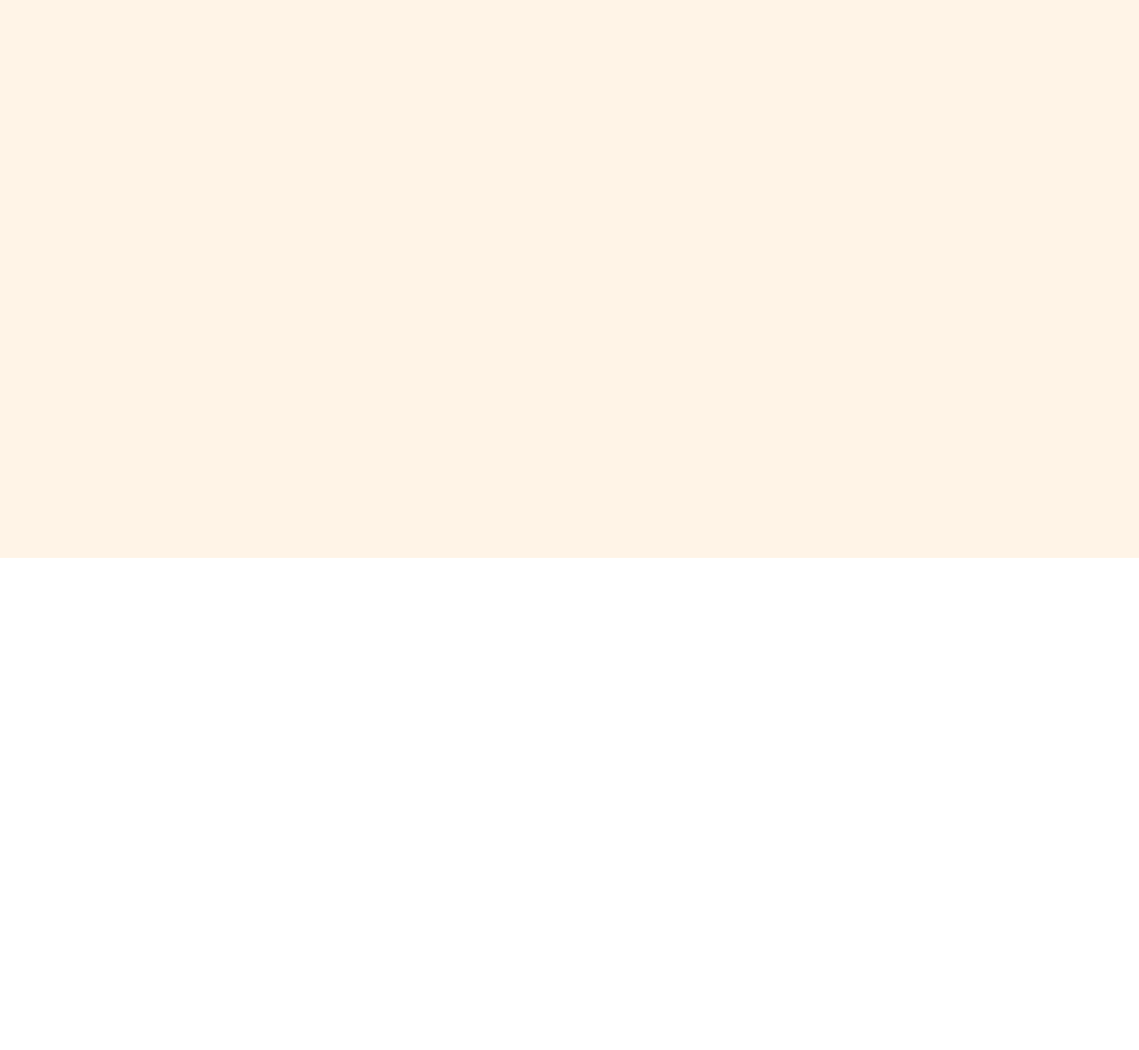
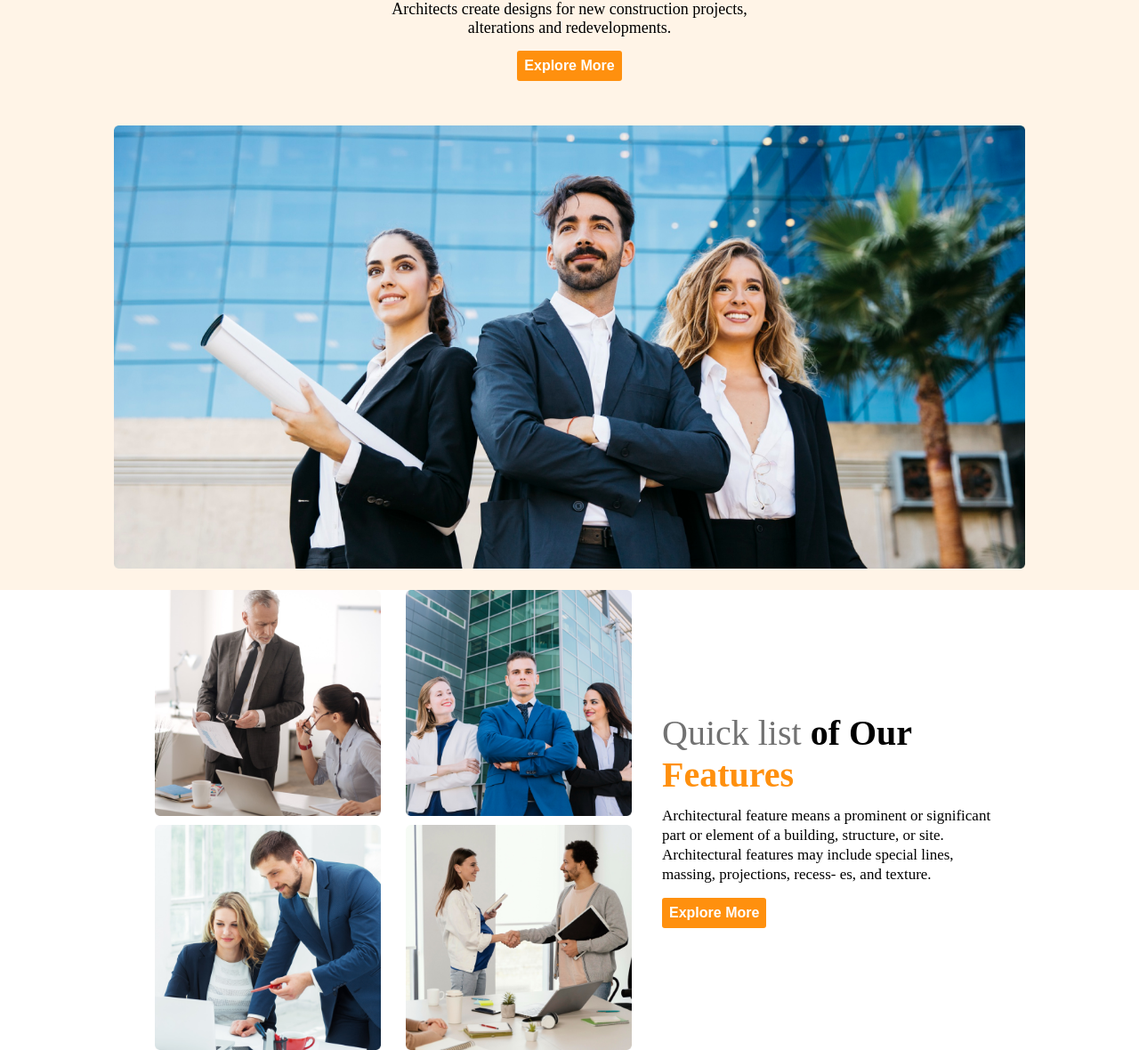
Before and after one commit to Mahbub-web-hero-1997/assignment-2, a plain HTML site: page index.html in a window 1280 px wide. Shown: the part 173-1353 px from the top of the page at 89% size. Before the commit the page ends 800 px from the top, so only its background shows below. Drawn offline with Linux system fonts and the light colour scheme.

Commit message:
features section added

```diff
--- a/index.html
+++ b/index.html
@@ -7,6 +7,7 @@
     <meta name="viewport" content="width=device-width, initial-scale=1.0">
     <title>Document</title>
     <link rel="stylesheet" href="style.css">
+    <link rel="stylesheet" href="responsive.css">
 </head>
 
 <body>
@@ -14,7 +15,7 @@
     <header class="header_Aria">
         <nav class="nav_Container">
             <div class="left_nav">
-                <h1>G3 Architects</h1>
+                <h1>Dream Architects</h1>
             </div>
             <div class="right_nav">
                 <a href="#">Home</a>
@@ -23,7 +24,36 @@
                 <a href="#">LogIn</a>
             </div>
         </nav>
+        <!-- Banner Aria -->
+        <section class="banner_Aria">
+            <div class="banner_Title">
+                <h1>Brand New
+                    Group of Architects</h1>
+                <p>Architects create designs for new construction projects, alterations and redevelopments.</p>
+                <button type="submit">Explore More</button>
+            </div>
+            <div class="banner_thamb">
+                <img src="./images/banner.png" alt="">
+            </div>
+        </section>
     </header>
+    <!-- Quick list of Our Features Aria -->
+    <section class="features_Aria">
+        <div class="left_content">
+            <img src="./images/team1.png" alt="">
+            <img src="./images/team2.png" alt="">
+            <img src="./images/team3.png" alt="">
+            <img src="./images/team4.png" alt="">
+        </div>
+        <div class="right_content">
+            <h1><span style="color:#727272; font-weight: 400;">Quick list</span> of Our <span
+                      style="color: #FF900E;">Features</span></h1>
+            <p>Architectural feature means a prominent or significant part or element of a building, structure, or site.
+                Architectural
+                features may include special lines, massing, projections, recess- es, and texture.</p>
+            <button>Explore More</button>
+        </div>
+    </section>
 
 
 </body>
--- /dev/null
+++ b/responsive.css
@@ -0,0 +1,73 @@
+/* Responsive Aria */
+/* For mobile */
+@media screen and (max-width:480px) {
+    .nav_Container {
+        width: 100%;
+    }
+
+    .nav_Container {
+        flex-direction: column;
+        background: #000;
+        color: wheat;
+        width: 100%;
+    }
+
+    .left_nav h1 {
+        font-size: 45px;
+    }
+
+    .right_nav {
+        width: 100%;
+        margin-top: 10px;
+        text-align: center;
+        padding-bottom: 15px;
+    }
+
+    .right_nav a {
+        color: wheat;
+        font-weight: normal;
+    }
+
+    /* Banner Aria */
+    .banner_Aria {
+        margin-top: 18px;
+    }
+
+    .banner_Title {
+        width: 100%;
+    }
+
+    .features_Aria {
+        flex-direction: column;
+        margin-top: 10px;
+        width: 100%;
+    }
+
+    .left_content {
+        grid-template-columns: repeat(1, 1fr);
+        width: 100%;
+    }
+
+    .right_content {
+        width: 90%;
+        margin-top: 25px;
+        text-align: center;
+
+    }
+
+    .right_content h1 {
+        width: 100%;
+        text-align: center;
+    }
+
+    .right_content p {
+        width: 100%;
+        text-align: center;
+        margin-top: 10px;
+    }
+
+    .right_content button {
+        margin-top: 10px;
+    }
+
+}
--- a/style.css
+++ b/style.css
@@ -7,7 +7,7 @@
 .header_Aria {
     width: 100%;
     background: #FFF4E7;
-    height: 100vh;
+
 }
 
 .nav_Container {
@@ -31,3 +31,100 @@
     font-weight: bold;
     color: black;
 }
+
+/* Banner Aria Style */
+.banner_Aria {
+    width: 80%;
+    margin: auto;
+    margin-top: 75px;
+}
+
+.banner_Title {
+    width: 40%;
+    margin: auto;
+    text-align: center;
+}
+
+.banner_Title h1 {
+    font-size: 30px;
+    margin-bottom: 10px;
+}
+
+.banner_Title p {
+    font-size: 18px;
+}
+
+.banner_Title button {
+    padding: 8px;
+    font-size: 16px;
+    font-weight: bold;
+    margin-top: 15px;
+    background: #FF900E;
+    color: white;
+    border: none;
+    border-radius: 3px;
+    cursor: pointer;
+
+}
+
+.banner_thamb {
+    width: 100%;
+    margin-top: 50px;
+
+}
+
+.banner_thamb img {
+    width: 100%;
+    margin-bottom: 20px;
+}
+
+/* Features Aria Style */
+
+.features_Aria {
+    width: 75%;
+    display: flex;
+    justify-content: space-between;
+    align-items: center;
+    margin: auto;
+}
+
+.left_content {
+    width: 60%;
+    display: grid;
+    grid-template-columns: repeat(2, 1fr);
+    gap: 10px 0px;
+
+}
+
+.left_content img {
+    width: 90%;
+    margin: auto;
+}
+
+.right_content {
+    width: 40%;
+    margin-left: 20px;
+}
+
+.right_content h1 {
+    font-size: 40px;
+}
+
+.right_content p {
+    font-size: 17px;
+    line-height: 22px;
+    margin-top: 12px;
+}
+
+.right_content button {
+    padding: 8px;
+    font-size: 16px;
+    font-weight: bold;
+    margin-top: 15px;
+    background: #FF900E;
+    color: white;
+    border: none;
+    border-radius: 3px;
+    cursor: pointer;
+    margin-top: 15px;
+}
```
